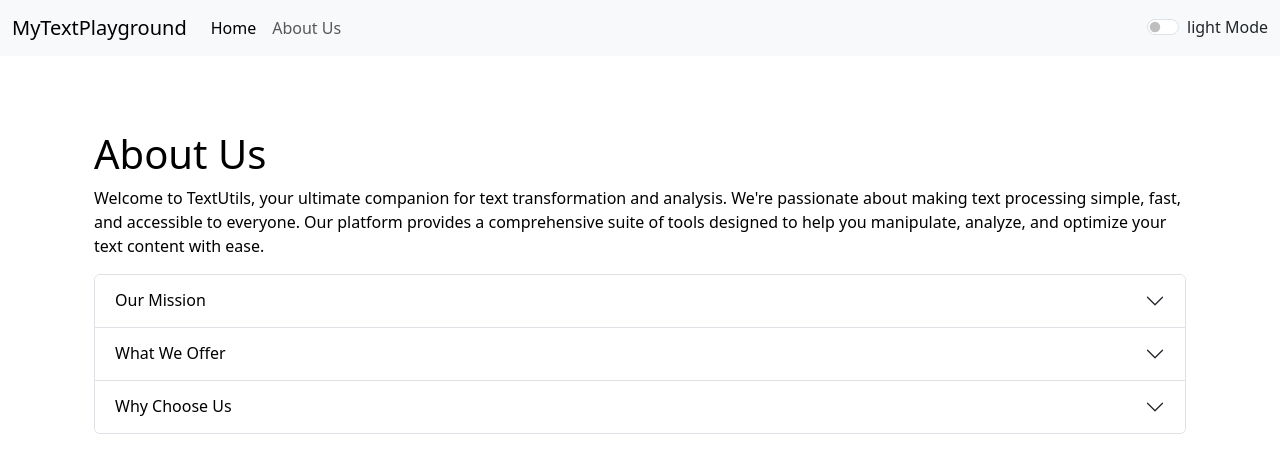
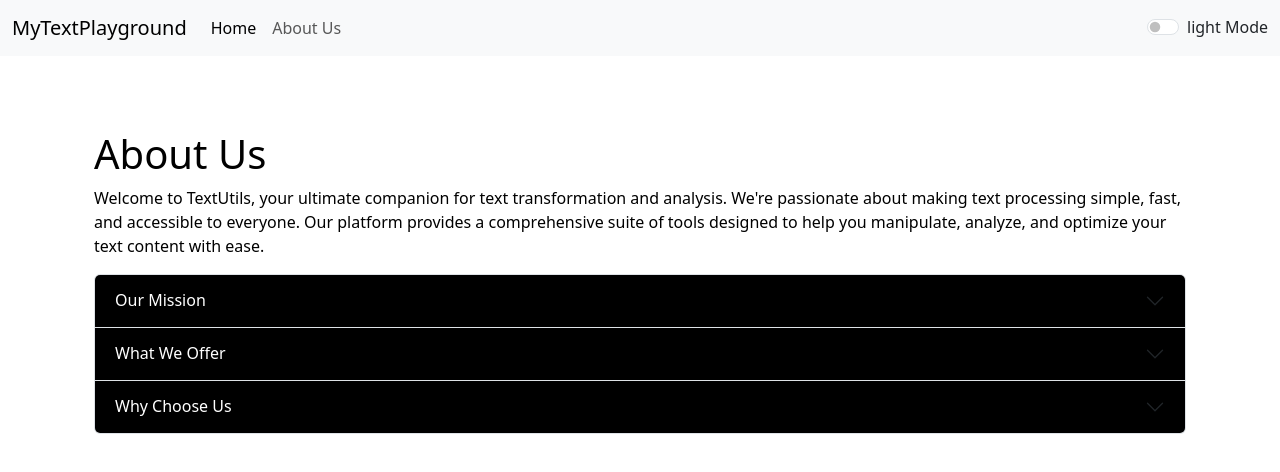
Before and after one commit to Prit-Vadodaria/ReactProjects, a React (Create React App) app in the folder textutils/: page /about in a window 1280 px wide. Shown: the top 472 px of the page. Built offline with nearby package versions, Linux system fonts and the light colour scheme.

Commit message:
updated Aboutjs for the accprdion styling

```diff
--- a/textutils/src/components/About.js
+++ b/textutils/src/components/About.js
@@ -38,7 +38,7 @@ export default function About(props) {
                   type="button"
                   onClick={() => toggleSection('mission')}
                   aria-expanded={openSection === 'mission'}
-                  style={{color: props.mode === 'light' ? 'black' : 'white', background: props.mode === 'light' ? '#fff' : '#212529', filter: props.mode === 'light' ? 'invert(0)' : 'invert(1)'}}
+                  style={{color: props.mode === 'light' ? 'black' : 'white', background: props.mode === 'light' ? '#fff' : '#212529', filter: props.mode === 'light' ? 'invert(1)' : 'invert(1)'}}
                 >
                   Our Mission
                 </button>
@@ -64,7 +64,7 @@ export default function About(props) {
                   type="button"
                   onClick={() => toggleSection('offer')}
                   aria-expanded={openSection === 'offer'}
-                  style={{color: props.mode === 'light' ? 'black' : 'white', background: props.mode === 'light' ? '#fff' : '#212529', filter: props.mode === 'light' ? 'invert(0)' : 'invert(1)'}}
+                  style={{color: props.mode === 'light' ? 'black' : 'white', background: props.mode === 'light' ? '#fff' : '#212529', filter: props.mode === 'light' ? 'invert(1)' : 'invert(1)'}}
                 >
                   What We Offer
                 </button>
@@ -89,7 +89,7 @@ export default function About(props) {
                   type="button"
                   onClick={() => toggleSection('choose')}
                   aria-expanded={openSection === 'choose'}
-                  style={{color: props.mode === 'light' ? 'black' : 'white', background: props.mode === 'light' ? '#fff' : '#212529', filter: props.mode === 'light' ? 'invert(0)' : 'invert(1)'}}
+                  style={{color: props.mode === 'light' ? 'black' : 'white', background: props.mode === 'light' ? '#fff' : '#212529', filter: props.mode === 'light' ? 'invert(1)' : 'invert(1)'}}
                 >
                   Why Choose Us
                 </button>
--- a/textutils/src/index.css
+++ b/textutils/src/index.css
@@ -0,0 +1,4 @@
+.accordion-button::after
+{
+    filter: invert(1);
+}
```
